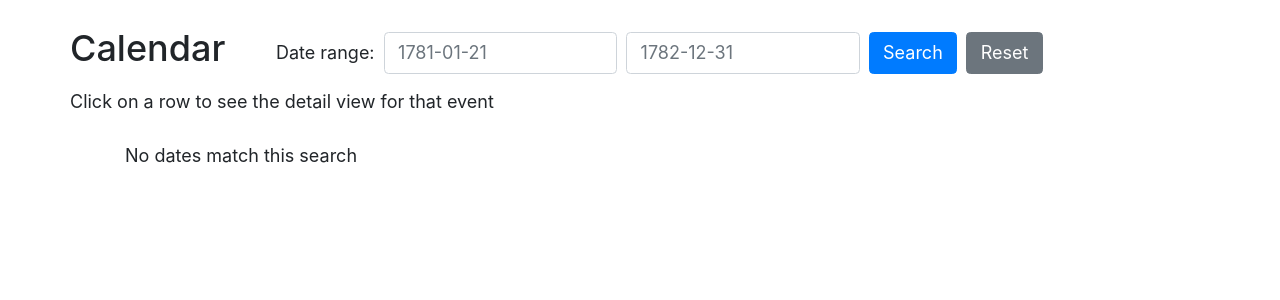
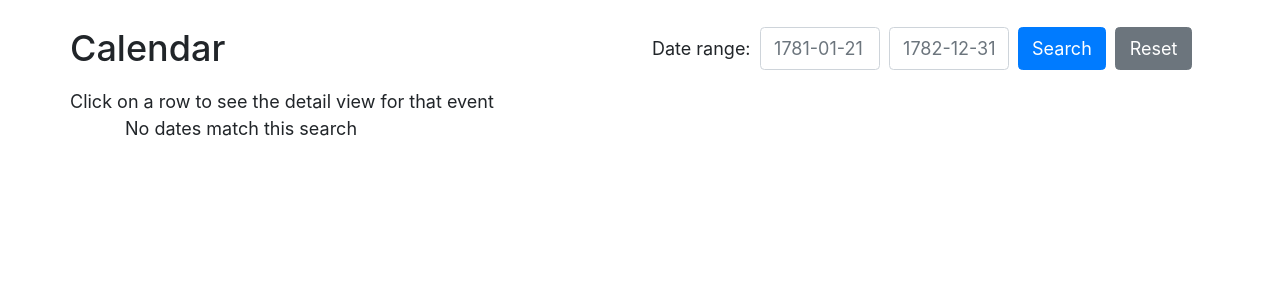
Before and after one commit to dexedge/django-deployment, a Django app: page /calendar/ in a window 1280 px wide. Shown: the part 67-367 px from the top of the page. Run offline with Django 3.2, Linux system fonts and the light colour scheme; data that the repository does not hold is empty; some libraries are stand-ins or nearby versions; some web fonts are replaced.

Commit message:
Tweaked spacing on Calendar header

```diff
--- a/schletter_app/templates/schletter_app/calendar.html
+++ b/schletter_app/templates/schletter_app/calendar.html
@@ -2,20 +2,22 @@
 {% load my_tags %}
 {% block page_title %}Calendar{% endblock page_title %}
 {% block page_header %}
-  <div class="row pb-4">
+  <div class="row pb-2">
     <h2>Calendar</h2>
-    <div class="pt-1 ml-auto">
-        <form class="form-inline" action="{% url 'schletter_app:calendar' %}" method="get">
-          <label>Date range: </label>
-          <input name="date_min" class="form-control w-25 ml-2" type="text" min="1781-01-21" max="1782-12-31" placeholder="1781-01-21" required>
-          <input name="date_max" class="form-control w-25 ml-2" type="text" min="1781-01-21" max="1782-12-31" placeholder="1782-12-31" required>
-          <button class="btn btn-primary ml-2" type="submit">Search</button>
-          <a class="btn btn-secondary ml-2" href="{% url 'schletter_app:calendar' %}" role="button">Reset</a>
-        </form>
-    </div>
-    <div class="mt-2">
+    <form class="form-inline ml-auto" action="{% url 'schletter_app:calendar' %}" method="get">
+      <div class="form-group pb-2">
+        <label class="mr-2 ml-auto">Date range: </label>
+        <input name="date_min" class="form-control mr-2" style = "width: 120px" type="text" min="1781-01-21" max="1782-12-31" placeholder="1781-01-21" required>
+        <input name="date_max" class="form-control mr-2" style = "width: 120px"type="text" min="1781-01-21" max="1782-12-31" placeholder="1782-12-31" required>
+      </div>
+      <div class="form-group pb-2 mr-2">
+        <button class="btn btn-primary mr-2" type="submit">Search</button>
+        <a class="btn btn-secondary mr-2" href="{% url 'schletter_app:calendar' %}" role="button">Reset</a>
+      </div>
+    </form>
+  </div>
+  <div class="row">
       Click on a row to see the detail view for that event
-    </div>
   </div>
 
 {% endblock %}
```
